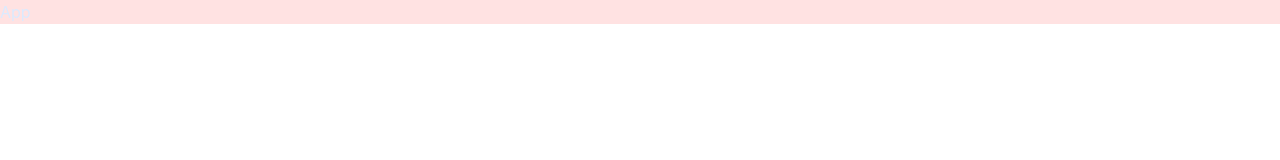
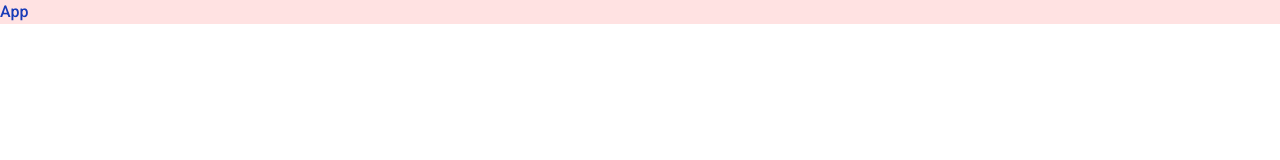
Before and after one commit to Elmira868/leathera, a React (Vite) app: page / in a window 1280 px wide. Shown: the top 160 px of the page. Built offline with nearby package versions, Linux system fonts and the light colour scheme.

Commit message:
style: Add fonts and color to project

```diff
--- a/index.html
+++ b/index.html
@@ -5,6 +5,7 @@
     <link rel="icon" type="image/svg+xml" href="/favicon.svg" />
     <meta name="viewport" content="width=device-width, initial-scale=1.0" />
     <title>medora</title>
+    <link rel="stylesheet" href="/css/fonts.css">
   </head>
   <body>
     <div id="root"></div>
--- a/public/css/fonts.css
+++ b/public/css/fonts.css
@@ -0,0 +1,32 @@
+
+@font-face {
+  font-family: "Roboto-Bold";
+  src: url("../fonts/Roboto-Bold.ttf") format("truetype");
+  font-weight: 700;
+  font-style: normal;
+  font-display: swap;
+}
+
+@font-face {
+  font-family: "Roboto-Light";
+  src: url("../fonts/Roboto-Light.ttf") format("truetype");
+  font-weight: 300;
+  font-style: normal;
+  font-display: swap;
+}
+
+@font-face {
+  font-family: "Roboto-Medium";
+  src: url("../fonts/Roboto-Medium.ttf") format("truetype");
+  font-weight: 500;
+  font-style: normal;
+  font-display: swap;
+}
+
+@font-face {
+  font-family: "Roboto";
+  src: url("../fonts/Roboto-Regular.ttf") format("truetype");
+  font-weight: 400;
+  font-style: normal;
+  font-display: swap;
+}
--- a/src/App.jsx
+++ b/src/App.jsx
@@ -3,7 +3,7 @@
 
 const App = () => {
   return (
-    <div className="text-blue-100 bg-red-100">App</div>
+    <div className="text-blue-800 bg-red-100 ">App</div>
   )
 }
 
--- a/src/index.css
+++ b/src/index.css
@@ -1 +1,15 @@
+@import url("/css/fonts.css");
 @import "tailwindcss";
+
+@theme{
+    --color-primary: #a85e2b;
+    --font-roboto-Bold: "Roboto-Bold", sans-serif;
+    --font-roboto-Light: "Roboto-Light", sans-serif;
+    --font-roboto-Medium: "Roboto-Medium", sans-serif;
+    --font-roboto-Regular: "Roboto-Regular", sans-serif;
+
+}
+
+body{
+    font-family: "Roboto-Medium", sans-serif;
+}
```
